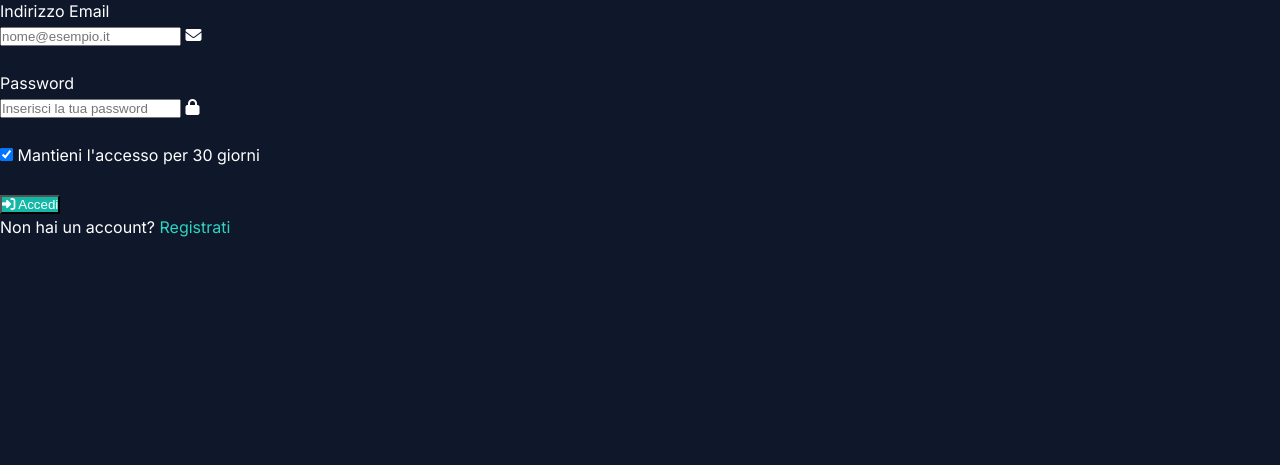
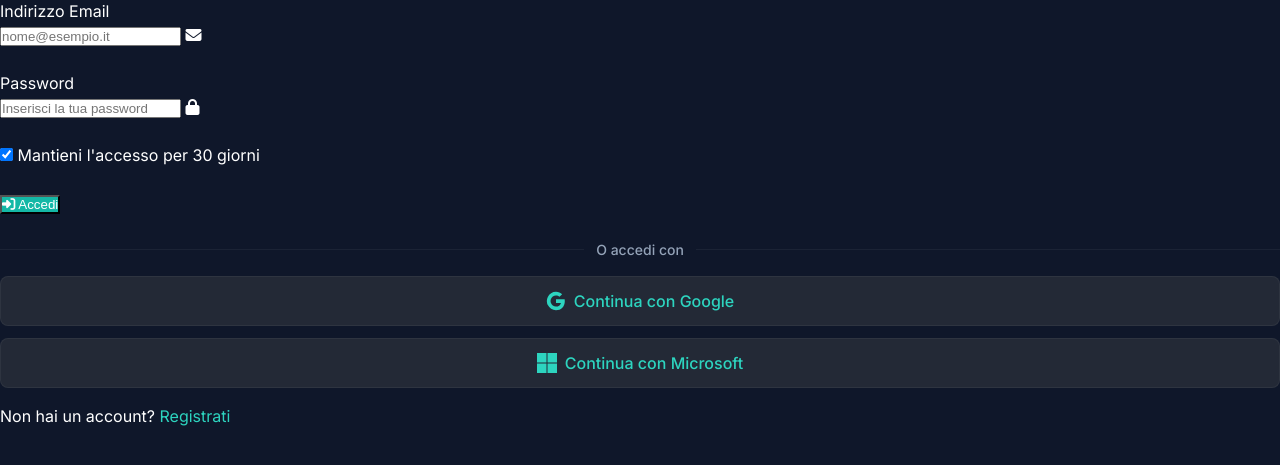
Before and after one commit to djsoulspotti-ops/Skajla, a Flask app: page /login in a window 1280 px wide. Shown: the part 131-596 px from the top of the page. Run offline with Flask 3, Linux system fonts and the light colour scheme.

Commit message:
Add options to log in using Google or Microsoft accounts
Add CSS for OAuth buttons and integrate Google and Microsoft OAuth login links into the login template.

Replit-Commit-Author: Agent
Replit-Commit-Session-Id: 1e1da9da-73c0-4b85-8375-d54c0e5aa000
Replit-Commit-Checkpoint-Type: intermediate_checkpoint
Replit-Commit-Screenshot-Url: https://storage.googleapis.com/screenshot-production-us-central1/e66c4a06-a7bb-4df3-8b1d-19060554ebd1/1e1da9da-73c0-4b85-8375-d54c0e5aa000/8EqMNGN

```diff
--- a/static/css/professional.css
+++ b/static/css/professional.css
@@ -520,6 +520,78 @@ a:hover {
     margin-bottom: var(--space-4);
 }
 
+/* ========== OAUTH BUTTONS ========== */
+
+.oauth-divider {
+    display: flex;
+    align-items: center;
+    margin: var(--space-6) 0 var(--space-4) 0;
+    text-align: center;
+}
+
+.oauth-divider::before,
+.oauth-divider::after {
+    content: '';
+    flex: 1;
+    border-bottom: 1px solid var(--border-secondary);
+}
+
+.oauth-divider span {
+    padding: 0 var(--space-3);
+    color: var(--text-tertiary);
+    font-size: var(--text-sm);
+    font-weight: var(--font-medium);
+}
+
+.oauth-buttons {
+    display: flex;
+    flex-direction: column;
+    gap: var(--space-3);
+    margin-bottom: var(--space-4);
+}
+
+.oauth-btn {
+    display: flex;
+    align-items: center;
+    justify-content: center;
+    gap: var(--space-2);
+    padding: var(--space-3) var(--space-4);
+    border: 1px solid var(--border-secondary);
+    border-radius: var(--radius-lg);
+    background: var(--bg-card);
+    color: var(--text-primary);
+    text-decoration: none;
+    font-weight: var(--font-medium);
+    font-size: var(--text-base);
+    transition: all 0.2s ease;
+    cursor: pointer;
+}
+
+.oauth-btn:hover {
+    background: rgba(45, 212, 191, 0.05);
+    border-color: var(--color-teal-400);
+    transform: translateY(-1px);
+    box-shadow: 0 4px 12px rgba(0, 0, 0, 0.1);
+}
+
+.oauth-btn:active {
+    transform: translateY(0);
+}
+
+.oauth-icon {
+    width: 20px;
+    height: 20px;
+    flex-shrink: 0;
+}
+
+.oauth-google:hover .oauth-icon {
+    color: #4285F4;
+}
+
+.oauth-microsoft:hover .oauth-icon {
+    color: #00A4EF;
+}
+
 /* ========== RESPONSIVE ========== */
 
 @media (max-width: 1024px) {
--- a/templates/login.html
+++ b/templates/login.html
@@ -79,6 +79,30 @@
                 </button>
             </form>
 
+            <!-- OAuth Login Section -->
+            <div class="oauth-divider">
+                <span>O accedi con</span>
+            </div>
+
+            <div class="oauth-buttons">
+                <a href="/oauth/login/google" class="oauth-btn oauth-google">
+                    <svg class="oauth-icon" viewBox="0 0 24 24">
+                        <path fill="currentColor" d="M22.56 12.25c0-.78-.07-1.53-.2-2.25H12v4.26h5.92c-.26 1.37-1.04 2.53-2.21 3.31v2.77h3.57c2.08-1.92 3.28-4.74 3.28-8.09z"/>
+                        <path fill="currentColor" d="M12 23c2.97 0 5.46-.98 7.28-2.66l-3.57-2.77c-.98.66-2.23 1.06-3.71 1.06-2.86 0-5.29-1.93-6.16-4.53H2.18v2.84C3.99 20.53 7.7 23 12 23z"/>
+                        <path fill="currentColor" d="M5.84 14.09c-.22-.66-.35-1.36-.35-2.09s.13-1.43.35-2.09V7.07H2.18C1.43 8.55 1 10.22 1 12s.43 3.45 1.18 4.93l2.85-2.22.81-.62z"/>
+                        <path fill="currentColor" d="M12 5.38c1.62 0 3.06.56 4.21 1.64l3.15-3.15C17.45 2.09 14.97 1 12 1 7.7 1 3.99 3.47 2.18 7.07l3.66 2.84c.87-2.6 3.3-4.53 6.16-4.53z"/>
+                    </svg>
+                    <span>Continua con Google</span>
+                </a>
+
+                <a href="/oauth/login/microsoft" class="oauth-btn oauth-microsoft">
+                    <svg class="oauth-icon" viewBox="0 0 24 24">
+                        <path fill="currentColor" d="M11.4 24H0V12.6h11.4V24zM24 24H12.6V12.6H24V24zM11.4 11.4H0V0h11.4v11.4zm12.6 0H12.6V0H24v11.4z"/>
+                    </svg>
+                    <span>Continua con Microsoft</span>
+                </a>
+            </div>
+
             <div class="register-link">
                 Non hai un account? <a href="/register">Registrati</a>
             </div>
```
